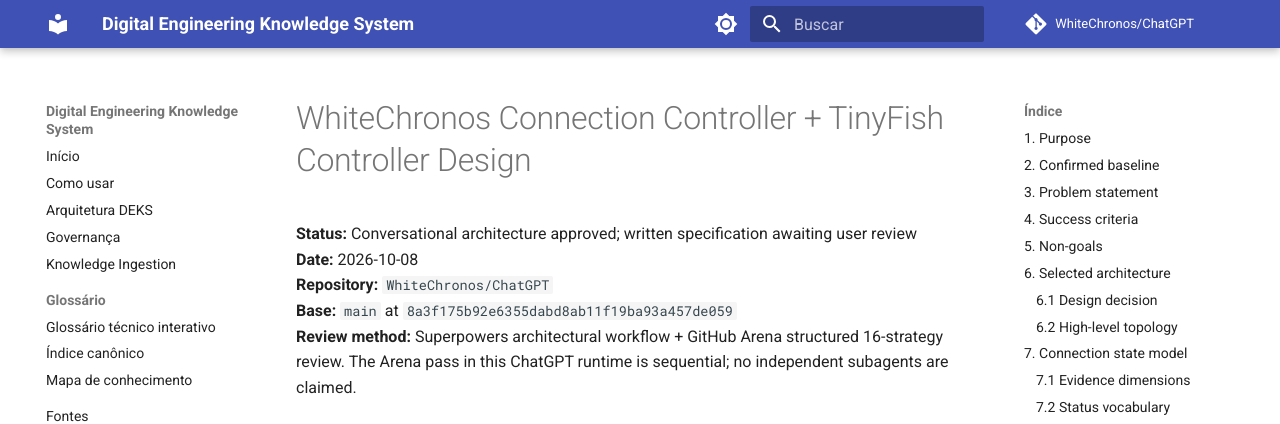
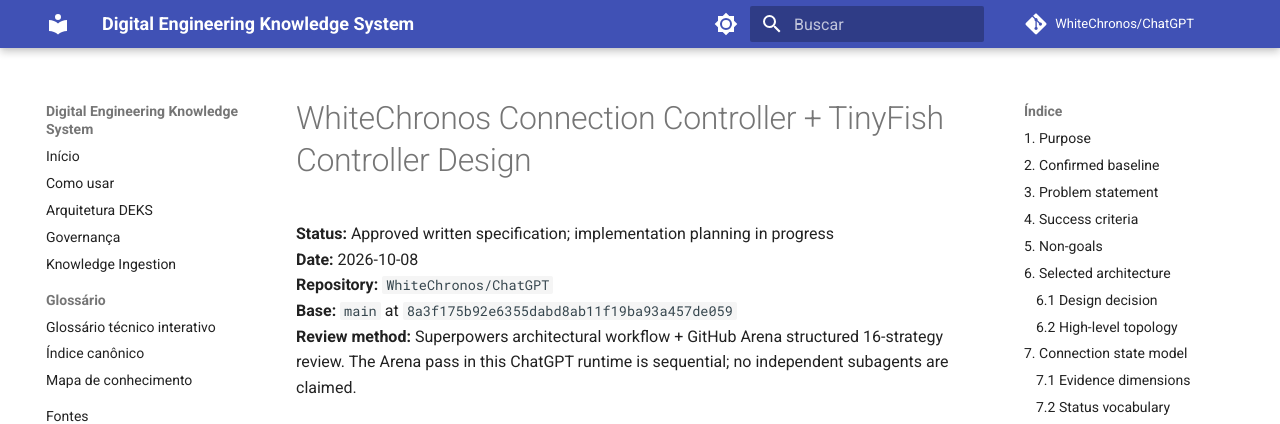
Before and after one commit to WhiteChronos/ChatGPT, an MkDocs documentation site: the page built from docs/superpowers/specs/2026-10-08-whitechronos-connection-tinyfish-design.md, in a window 1280 px wide and 900 px high. Shown: the top 424 px of the window. Built offline with MkDocs 1.6.1 and Material for MkDocs 9.7.7, drawn with Linux system fonts in a browser that asks for light colours; comment, search, counter and statistics services are not loaded.

Commit message:
docs: record connection spec approval

```diff
--- a/docs/superpowers/specs/2026-10-08-whitechronos-connection-tinyfish-design.md
+++ b/docs/superpowers/specs/2026-10-08-whitechronos-connection-tinyfish-design.md
@@ -1,6 +1,6 @@
 # WhiteChronos Connection Controller + TinyFish Controller Design
 
-**Status:** Conversational architecture approved; written specification awaiting user review
+**Status:** Approved written specification; implementation planning in progress
 **Date:** 2026-10-08
 **Repository:** `WhiteChronos/ChatGPT`
 **Base:** `main` at `8a3f175b92e6355dabd8ab11f19ba93a457de059`
```
